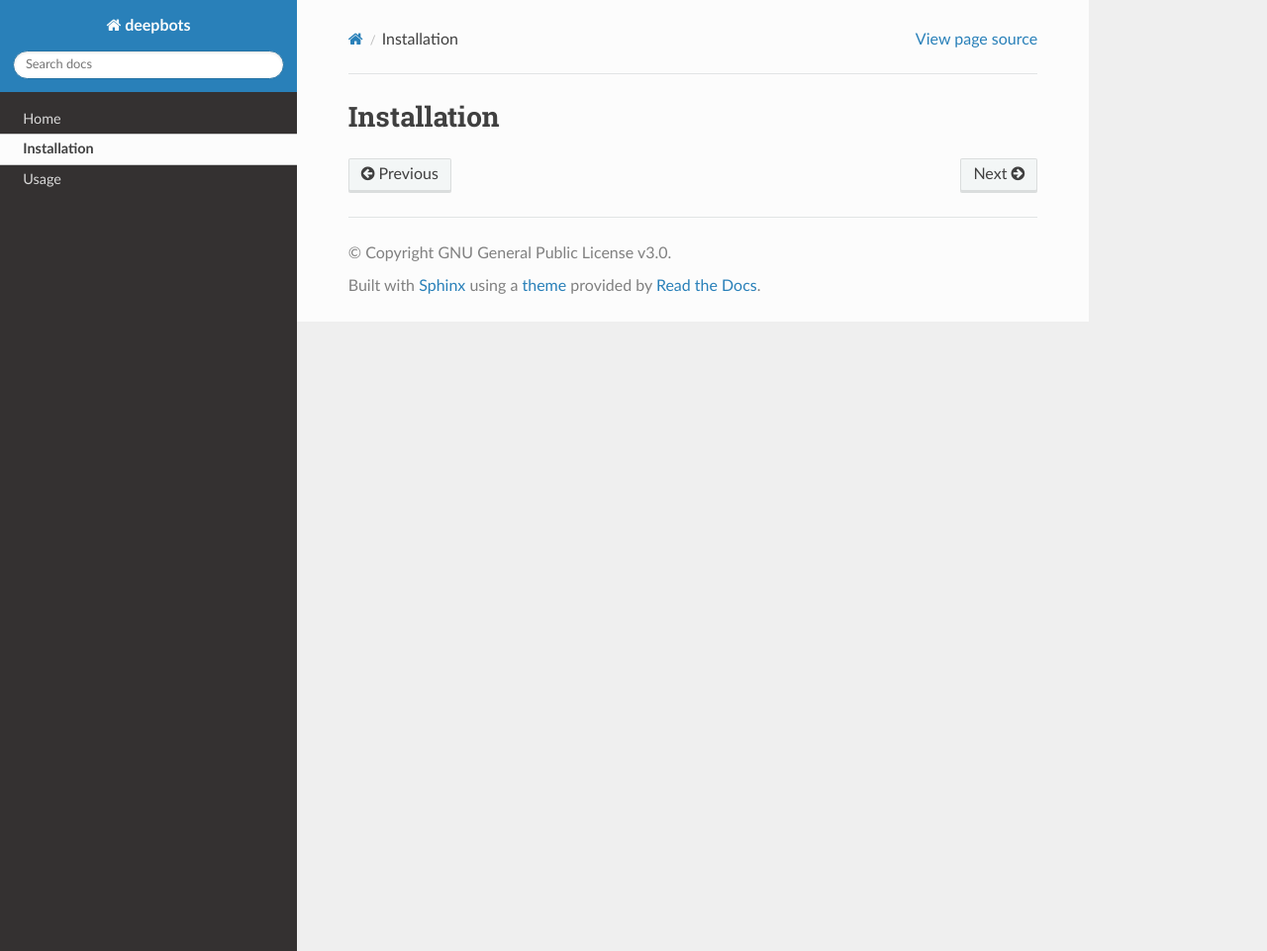
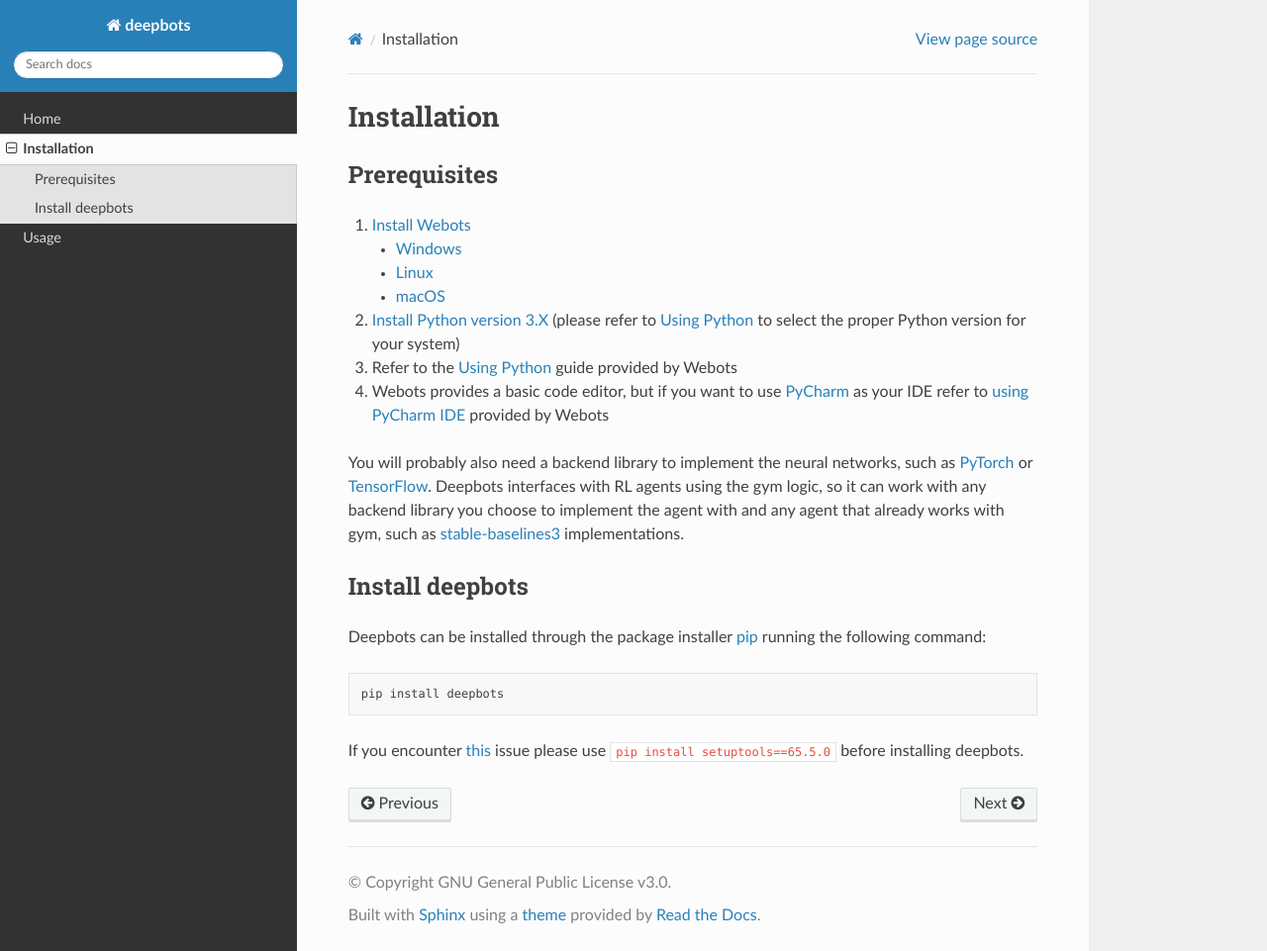
Before and after one commit to aidudezzz/deepbots, a Sphinx documentation site: the page built from docs/installation.rst, in a window 1280 px wide and 961 px high. Shown: the whole window at 99% size. Built offline with Sphinx 7.4.7 and the Read the Docs theme 2.0.0, drawn with Linux system fonts in a browser that asks for light colours.

Commit message:
Complete installation page

```diff
--- a/docs/installation.rst
+++ b/docs/installation.rst
@@ -1,2 +1,47 @@
 Installation
 ============
+
+.. _Prerequisites:
+
+Prerequisites
+-------------
+
+#. `Install Webots <https://cyberbotics.com/doc/guide/installing-webots>`_
+
+   * `Windows <https://cyberbotics.com/doc/guide/installation-procedure#installation-on-windows>`_
+   * `Linux <https://cyberbotics.com/doc/guide/installation-procedure#installation-on-linux>`_
+   * `macOS <https://cyberbotics.com/doc/guide/installation-procedure#installation-on-macos>`_
+
+#. `Install Python version 3.X <https://www.python.org/downloads>`_ (please refer to
+   `Using Python <https://cyberbotics.com/doc/guide/using-python#introduction>`_
+   to select the proper Python version for your system)
+#. Refer to the `Using Python <https://cyberbotics.com/doc/guide/using-python>`_
+   guide provided by Webots
+#. Webots provides a basic code editor, but if you want to use
+   `PyCharm <https://www.jetbrains.com/pycharm>`_ as your IDE refer to
+   `using PyCharm IDE <https://cyberbotics.com/doc/guide/using-your-ide#pycharm>`_
+   provided by Webots
+
+You will probably also need a backend library to implement the neural networks,
+such as `PyTorch <https://pytorch.org>`_ or
+`TensorFlow <https://www.tensorflow.org>`_. Deepbots interfaces with RL agents
+using the gym logic, so it can work with any backend library you choose
+to implement the agent with and any agent that already works with gym, such
+as `stable-baselines3 <https://github.com/DLR-RM/stable-baselines3>`_
+implementations.
+
+Install deepbots
+----------------
+
+Deepbots can be installed through the package installer
+`pip <https://pip.pypa.io/en/stable>`_ running the following command:
+
+.. code-block:: bash
+
+   pip install deepbots
+
+If you encounter `this <https://github.com/aidudezzz/deepbots/issues/143>`_
+issue please use :code:`pip install setuptools==65.5.0` before installing deepbots.
+
+.. role:: bash(code)
+   :language: bash
```
